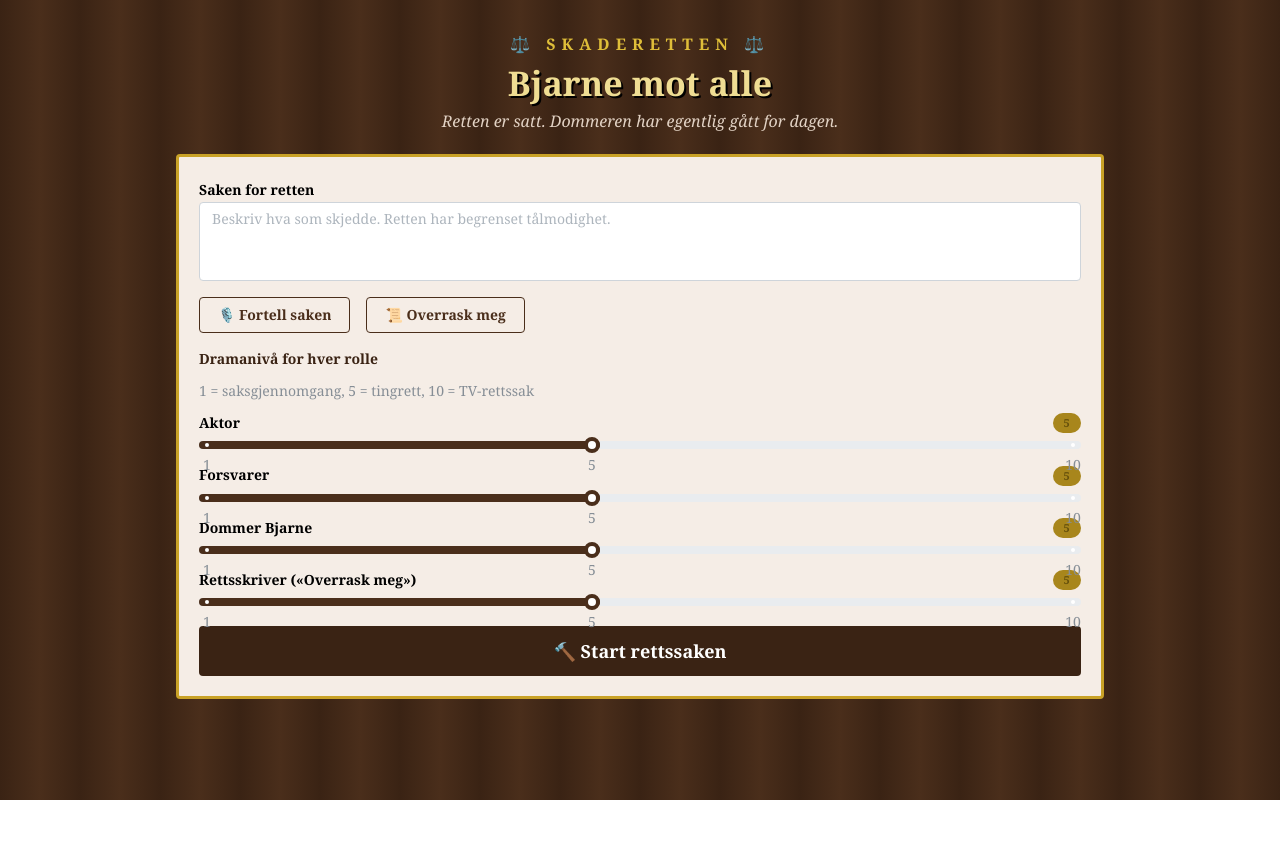
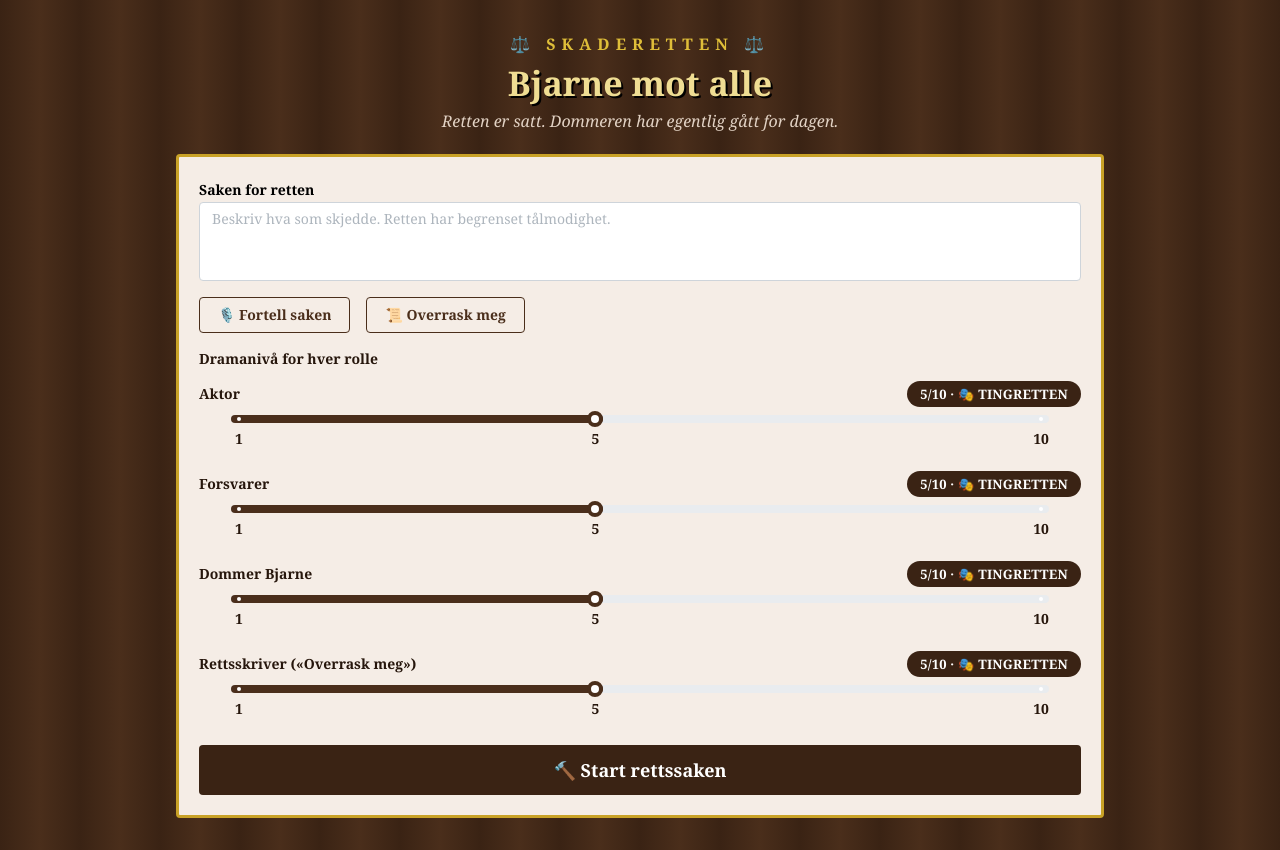
Before and after one commit to skadefryd26/lag9, a React (Vite) app in the folder frontend/: page / in a window 1280 px wide. Before the commit the page ends 800 px from the top, so only its background shows below. Built offline with nearby package versions, Linux system fonts and the light colour scheme.

Commit message:
fix: dramanivå i tagg med bedre kontrast (#20)

```diff
--- a/frontend/src/features/rettssak/routes/Rettssal.tsx
+++ b/frontend/src/features/rettssak/routes/Rettssal.tsx
@@ -166,35 +166,44 @@ export function Rettssal() {
               {overraskFeil && <Alert color="red">{overraskFeil}</Alert>}
 
               <Stack gap="sm">
-                <Text fw={700} size="sm" c="tre.8">
+                <Text fw={700} size="sm" c="tre.9">
                   Dramanivå for hver rolle
                 </Text>
-                <Text size="sm" c="dimmed">
-                  1 = saksgjennomgang, 5 = tingrett, 10 = TV-rettssak
-                </Text>
-                {DRAMA_ROLLER.map(({ rolle, navn }) => (
+                {DRAMA_ROLLER.map(({ rolle, navn }) => {
+                  const d = drama[rolle];
+                  return (
                     <Stack key={rolle} gap={4}>
                       <Group justify="space-between">
-                      <Text fw={600} size="sm">
+                        <Text fw={700} size="sm" c="tre.9">
                           {navn}
                         </Text>
-                      <Badge color="gull.7" variant="light">
-                        {drama[rolle]}
+                        <Badge
+                          size="lg"
+                          variant="filled"
+                          color={d >= 8 ? "red.8" : d >= 4 ? "tre.8" : "gray.7"}
+                          styles={{ label: { color: "#fff" } }}
+                        >
+                          {d}/10 · {d >= 8 ? "🔥 TV-rettssak" : d >= 4 ? "🎭 Tingretten" : "😴 Saksgjennomgang"}
                         </Badge>
                       </Group>
+                      <Box px="xl">
                         <Slider
                           aria-label={`Dramanivå for ${navn}`}
                           min={1}
                           max={10}
                           step={1}
-                      value={drama[rolle]}
+                          value={d}
                           onChange={(verdi) => setDrama((gjeldende) => ({ ...gjeldende, [rolle]: verdi }))}
                           disabled={pågår}
                           color="tre.7"
                           marks={DRAMA_MERKER}
+                          mb="xl"
+                          styles={{ markLabel: { color: "#26160c", fontWeight: 700 } }}
                         />
+                      </Box>
                     </Stack>
-                ))}
+                  );
+                })}
               </Stack>
 
               <Button size="lg" color="tre.8" onClick={startRettssak} loading={pågår} fullWidth>
```
Lines whose indentation alone changed are shown as unchanged.
